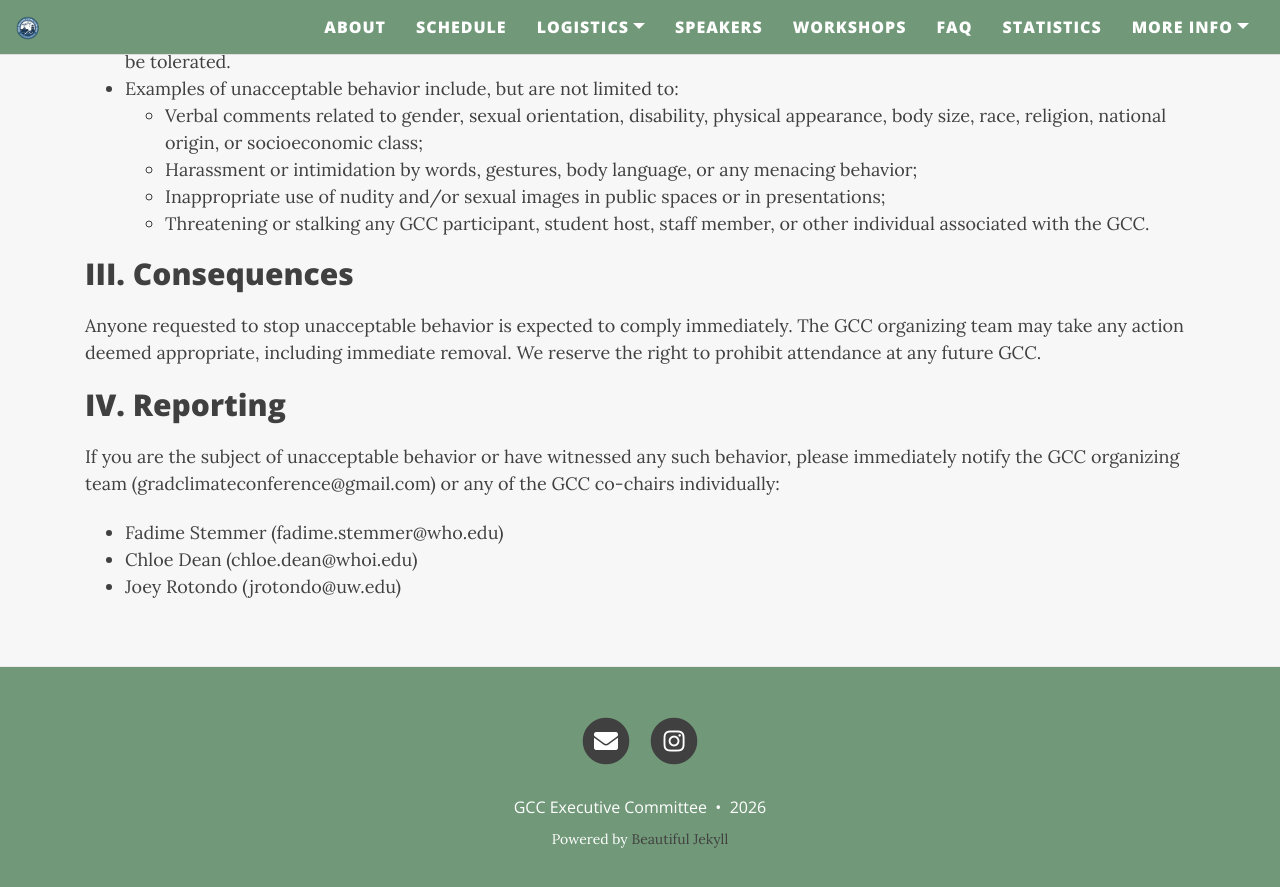
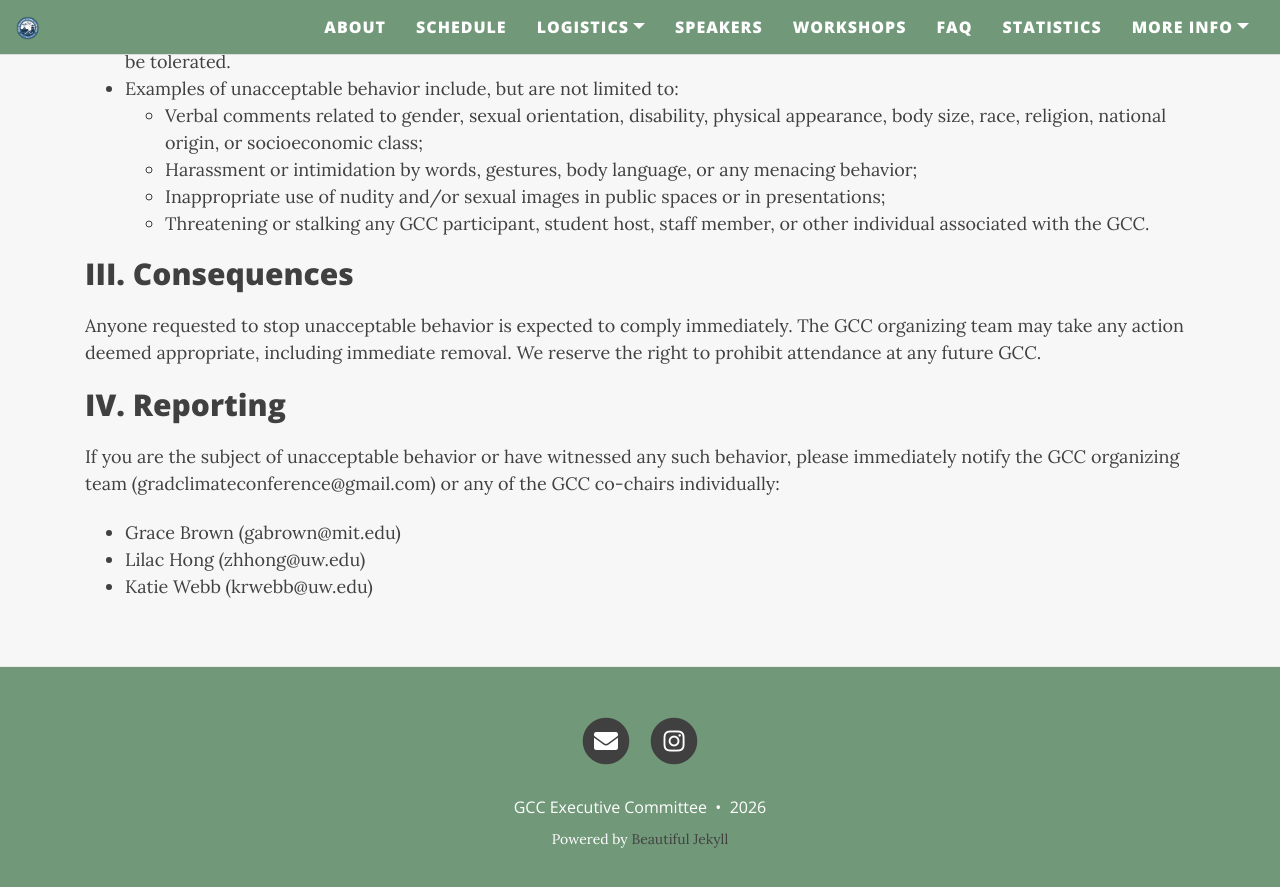
Before and after one commit to graduateclimateconference/GCC2026, a Jekyll site: the page built from conduct.md, in a window 1280 px wide and 900 px high, scrolled down 1004 px. Shown: the top 887 px of the window. Built offline with Jekyll 4.4.1, drawn with Linux system fonts in a browser that asks for light colours; nearby versions of some CDN libraries.

Commit message:
conduct.md

```diff
--- a/conduct.md
+++ b/conduct.md
@@ -25,6 +25,6 @@ Anyone requested to stop unacceptable behavior is expected to comply immediately
 
 ## IV. Reporting
 If you are the subject of unacceptable behavior or have witnessed any such behavior, please immediately notify the GCC organizing team (gradclimateconference@gmail.com) or any of the GCC co-chairs individually:
-- Fadime Stemmer (fadime.stemmer@who.edu)
-- Chloe Dean (chloe.dean@whoi.edu)
-- Joey Rotondo (jrotondo@uw.edu)
+- Grace Brown (gabrown@mit.edu)
+- Lilac Hong (zhhong@uw.edu)
+- Katie Webb (krwebb@uw.edu)
```
